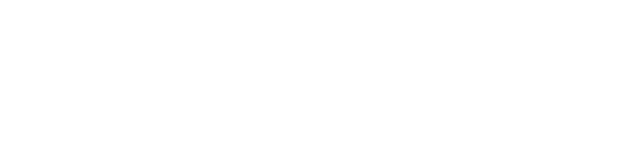
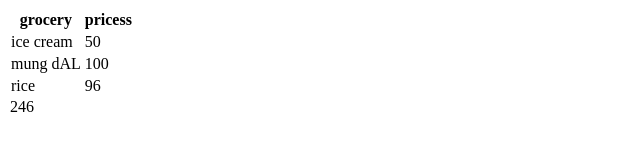
Before and after one commit to acciojob/grofers-checkout-2-misterKumar, a website: page main.html in a window 1280 px wide. Shown: the whole page, without its empty margins (0-640 px from the left). Drawn offline with Linux system fonts and the light colour scheme.

Commit message:
created a submission

```diff
--- a/main.html
+++ b/main.html
@@ -8,6 +8,24 @@
 
 <body>
 	<!-- the entire body must be written by student -->
+	<table id="table1">
+		<tr>
+			<th>grocery</th>
+		<th>pricess</th>
+		</tr>
+		<tr>
+			<td>ice cream</td>
+			<td data-ns-test="prices">50</td>
+		</tr>
+		<tr>
+			<td>mung dAL</td>
+			<td data-ns-test="prices">100</td>
+		</tr>
+		<tr>
+			<td>rice</td>
+			<td data-ns-test="prices">96</td>
+		</tr>
+	</table>
     <script type="text/javascript" src="./script.js">
 </script>
 
--- a/script.js
+++ b/script.js
@@ -1 +1,14 @@
 //your code here
+const priceArray=document.querySelectorAll('[data-ns-test="prices"]');
+let table=document.getElementById("table1");
+let ans=0;
+for (let i = 0; i < priceArray.length; i++) {
+	ans+=parseInt(priceArray[i].innerText);
+}
+let total=document.createElement("tr");
+
+total.setAttribute("data-ns-test", "grandTotal");
+
+total.innerText=ans;
+
+table.appendChild(total);
```
